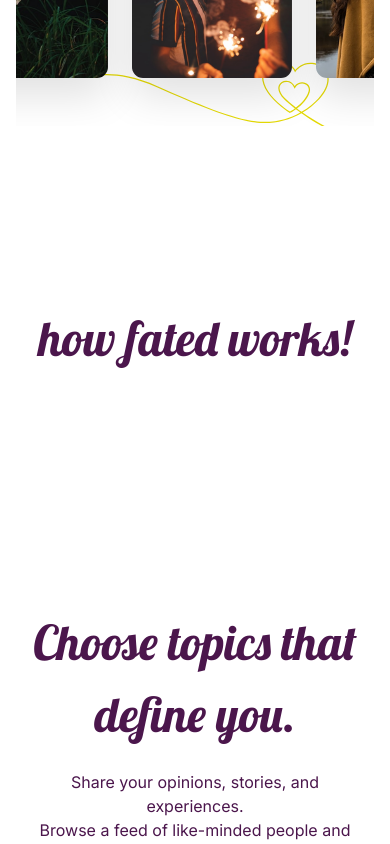
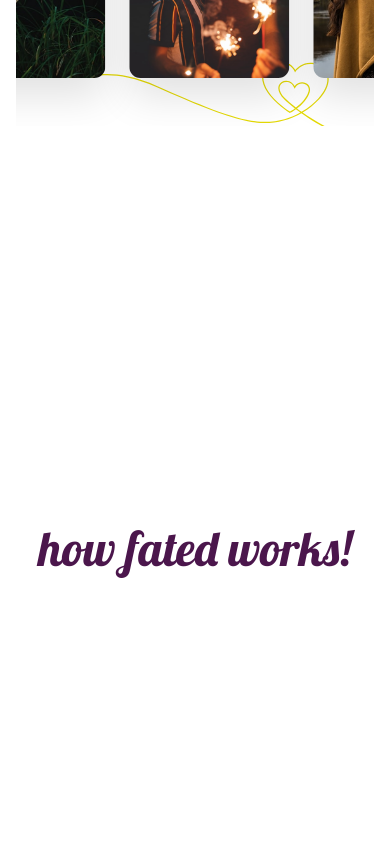
Before and after one commit to shadabsaifi751/fated, a Next.js app: page / in a window 390 px wide. Shown: the part 720-1564 px from the top of the page. Built offline with nearby package versions, Linux system fonts and the light colour scheme.

Commit message:
add animation

```diff
--- a/src/components/ScrollEngage.tsx
+++ b/src/components/ScrollEngage.tsx
@@ -11,7 +11,7 @@
                     initial={{ opacity: 0, y: 30 }}
                     animate={{ opacity: 1, y: 0 }}
                     transition={{ duration: 0.9, ease: "easeOut" }}
-                    className="lobster-font font-normal relative text-[48px] sm:text-[96px] sm:leading-[120px] text-center text-[#4B164C] mb-5 sm:mb-[63px]"
+                    className="lobster-font font-normal relative text-[48px] sm:text-[82px] sm:leading-[120px] text-center text-[#4B164C] mb-5 sm:mb-[63px]"
                 >
                     When ideas align, a connection begins.
                 </motion.h2>
--- /dev/null
+++ b/src/components/StickyJourney.tsx
@@ -0,0 +1,100 @@
+'use client';
+
+import React, { useRef } from "react";
+import { motion, useScroll, useTransform } from "framer-motion";
+import ChooseTopics from "@/components/ChooseTopics";
+import ScrollEngage from "@/components/ScrollEngage";
+import InterestAlign from "@/components/InterestAlign";
+import FatedWork from "./FatedWork";
+
+const StickyJourney = () => {
+  const containerRef = useRef<HTMLDivElement | null>(null);
+
+  const { scrollYProgress } = useScroll({
+    target: containerRef,
+    offset: ["start start", "end end"],
+  });
+
+  /**
+   * Divide scroll into 4 clear "pages":
+   * 0.00–0.25:  FatedWork
+   * 0.25–0.50:  ChooseTopics
+   * 0.50–0.75:  ScrollEngage
+   * 0.75–1.00:  InterestAlign
+   * Each section cross-fades with the next for a smooth step feel.
+   */
+
+  // Step 0: FatedWork
+  const step0Opacity = useTransform(
+    scrollYProgress,
+    [0, 0.12, 0.22],
+    [1, 1, 0]
+  );
+
+  // Step 1: ChooseTopics
+  const step1Opacity = useTransform(
+    scrollYProgress,
+    [0.18, 0.28, 0.47],
+    [0, 1, 0]
+  );
+
+  // Step 2: ScrollEngage
+  const step2Opacity = useTransform(
+    scrollYProgress,
+    [0.43, 0.53, 0.72],
+    [0, 1, 0]
+  );
+
+  // Step 3: InterestAlign
+  const step3Opacity = useTransform(
+    scrollYProgress,
+    [0.68, 0.78, 1],
+    [0, 1, 1]
+  );
+
+  return (
+    <section
+      ref={containerRef}
+      className="relative h-[400vh] bg-white"
+      aria-label="How Fated Works"
+    >
+      <div className="sticky top-0 h-screen flex items-center">
+        <div className="relative w-full">
+          {/* Slide 0 – FatedWork */}
+          <motion.div
+            style={{ opacity: step0Opacity }}
+            className="absolute inset-0 flex items-center justify-center will-change-transform"
+          >
+            <FatedWork />
+          </motion.div>
+
+          {/* Slide 1 – ChooseTopics */}
+          <motion.div
+            style={{ opacity: step1Opacity }}
+            className="absolute inset-0 flex items-center justify-center will-change-transform"
+          >
+            <ChooseTopics />
+          </motion.div>
+
+          {/* Slide 2 */}
+          <motion.div
+            style={{ opacity: step2Opacity }}
+            className="absolute inset-0 flex items-center justify-center will-change-transform"
+          >
+            <ScrollEngage />
+          </motion.div>
+
+          {/* Slide 3 */}
+          <motion.div
+            style={{ opacity: step3Opacity }}
+            className="absolute inset-0 flex items-center justify-center will-change-transform"
+          >
+            <InterestAlign />
+          </motion.div>
+        </div>
+      </div>
+    </section>
+  );
+};
+
+export default StickyJourney;
--- a/src/pages/index.tsx
+++ b/src/pages/index.tsx
@@ -1,12 +1,8 @@
 import Head from "next/head";
 import HeroSection from "@/components/HeroSection";
 import Header from "@/components/Header";
-//import ChooseToMatch from "@/components/ChooseToMatch";
 import Footer from "@/components/Footer";
-import FatedWork from "@/components/FatedWork";
-import ChooseTopics from "@/components/ChooseTopics";
-import ScrollEngage from "@/components/ScrollEngage";
-import InterestAlign from "@/components/InterestAlign";
+import StickyJourney from "@/components/StickyJourney";
 
 export default function Home() {
   return ( <>
@@ -21,13 +17,10 @@
 
       {/* Main Content Area */}
       <main className="min-h-screen">
-        <Header/>
+        <Header />
         <HeroSection />
-        <FatedWork/>
-        <ChooseTopics/>
-        <ScrollEngage/>
-        <InterestAlign/>
-        <Footer/>
+        <StickyJourney />
+        <Footer />
       </main>
     </>
   );
```
